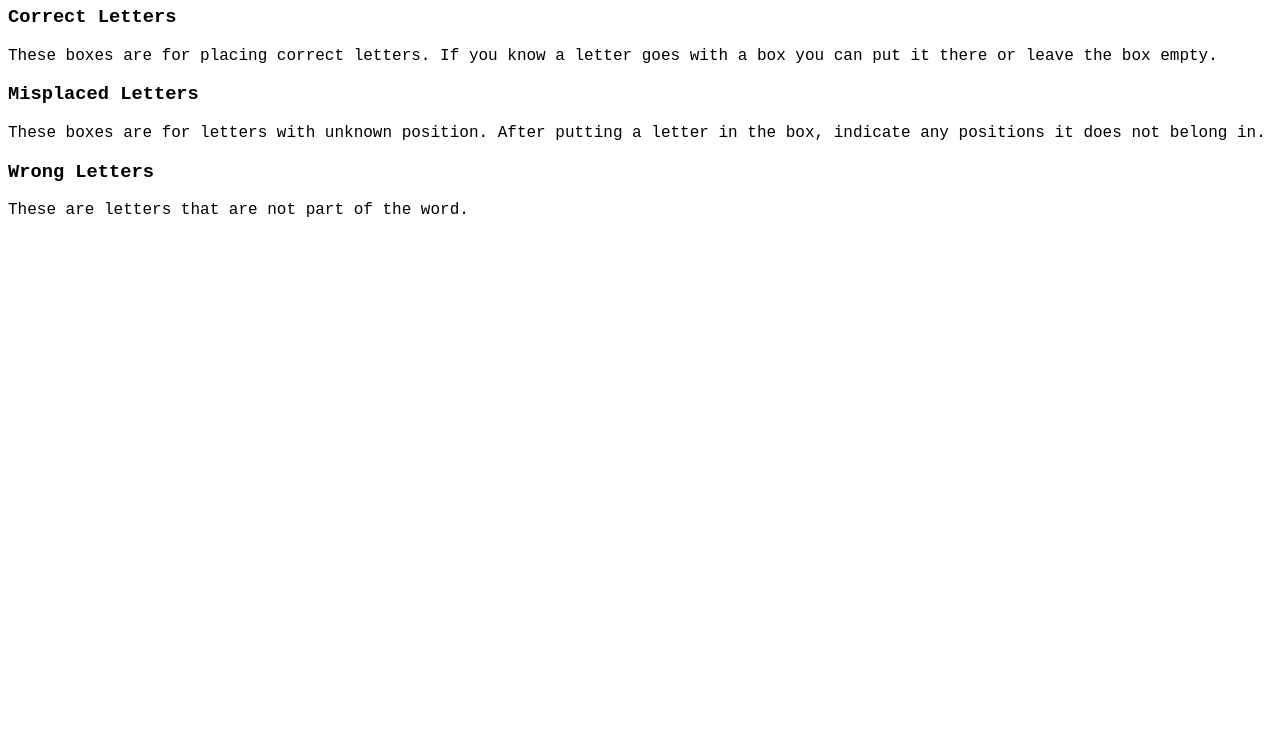
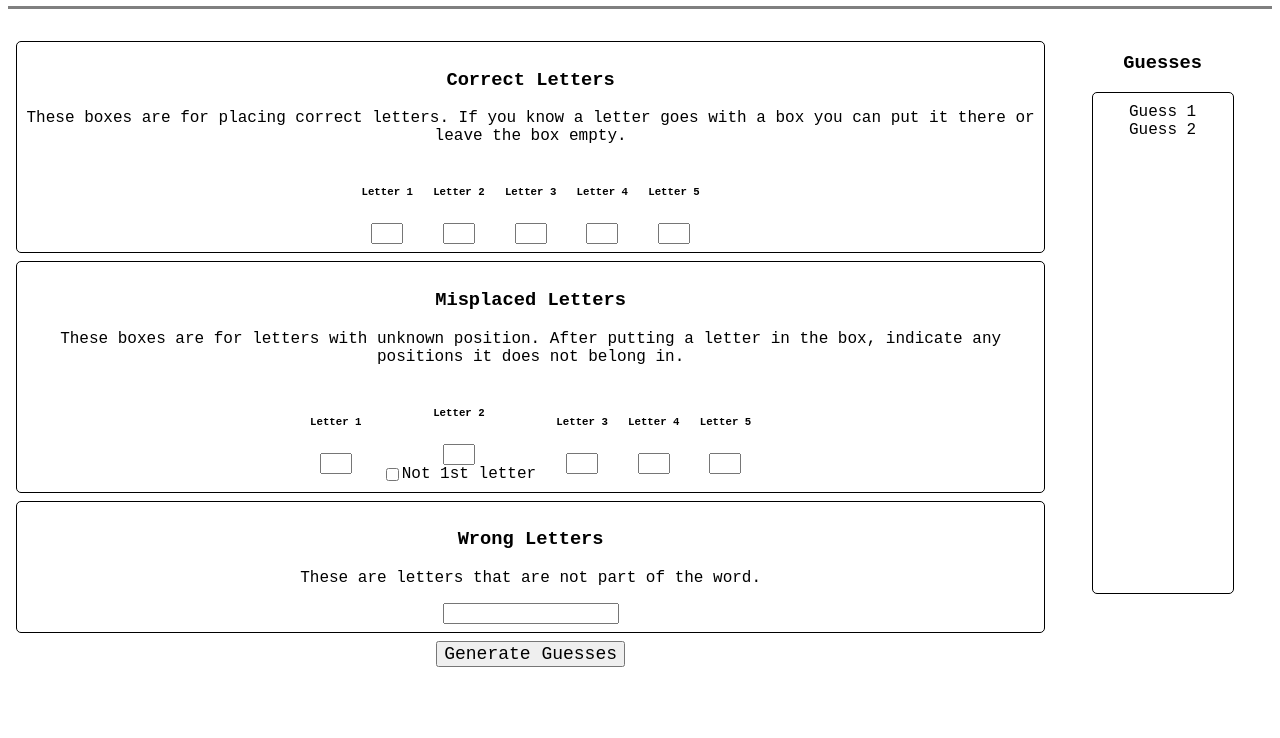
Before and after one commit to jwhaynes/wordle_assistant, a plain HTML site: page index.html in a window 1280 px wide. Shown: the part 74-812 px from the top of the page. Drawn offline with Linux system fonts and the light colour scheme.

Commit message:
acceptable display for desktop

```diff
--- a/index.html
+++ b/index.html
@@ -4,30 +4,96 @@
     <meta charset="UTF-8">
     <meta name="viewport" content="width=device-width, initial-scale=1.0">
     <meta http-equiv="X-UA-Compatible" content="ie=edge">
-    <title>HTML 5 Boilerplate</title>
+    <title>Wordle Assistant</title>
     <link rel="stylesheet" href="style.css">
   </head>
   <body>
     <header>
-        <h1>Wordle Assistant</h1>
+      <h1>Wordle Assistant</h1>
     </header>
-    <section>
-        <div>
+    <section class="flex-row">
+        <div class="content-container">
+          <div class="bordered-input">
             <h3>Correct Letters</h3>
             <p>These boxes are for placing correct letters. If you know a letter goes with a box
-                 you can put it there or leave the box empty.</p>
-        </div>
-        <div>
+                  you can put it there or leave the box empty.</p>
+            <div class="flex-row">
+              <div class="flex-column">
+                <h6>Letter 1</h6>
+                <input type="text" class="letter-box" id="correct-letter-1">
+              </div>
+              <div class="flex-column">
+                <h6>Letter 2</h6>
+                <input type="text" class="letter-box" id="correct-letter-2">
+              </div>
+              <div class="flex-column">
+                <h6>Letter 3</h6>
+                <input type="text" class="letter-box" id="correct-letter-3">
+              </div>
+              <div class="flex-column">
+                <h6>Letter 4</h6>
+                <input type="text" class="letter-box" id="correct-letter-4">
+              </div>
+              <div class="flex-column">
+                <h6>Letter 5</h6>
+                <input type="text" class="letter-box" id="correct-letter-5">
+              </div>
+            </div>
+          </div>
+          <div class="bordered-input">
             <h3>Misplaced Letters</h3>
             <p>These boxes are for letters with unknown position.
                 After putting a letter in the box, indicate any positions it does not belong in.
             </p>
-        </div>
-        <div>
+            <div class="flex-row">
+              <div class="flex-column">
+                <h6>Letter 1</h6>
+                <input type="text" class="letter-box" id="misplaced-letter-1">
+              </div>
+              <div class="flex-column">
+                <h6>Letter 2</h6>
+                <input type="text" class="letter-box" id="misplaced-letter-2">
+                <div class="flex-row" class="check-box-row">
+                  <input type="checkbox" id="misplaced-letter-2-1" name="misplaced-letter-2-1">
+                  <label for="misplaced-letter-2-1">Not 1<su>st</su> letter</label>
+                </div>
+              </div>
+              <div class="flex-column">
+                <h6>Letter 3</h6>
+                <input type="text" class="letter-box" id="misplaced-letter-3">
+              </div>
+              <div class="flex-column">
+                <h6>Letter 4</h6>
+                <input type="text" class="letter-box" id="misplaced-letter-4">
+              </div>
+              <div class="flex-column">
+                <h6>Letter 5</h6>
+                <input type="text" class="letter-box" id="misplaced-letter-5">
+              </div>
+            </div>
+          </div>
+          <div class="bordered-input">
             <h3>Wrong Letters</h3>
             <p>These are letters that are not part of the word.</p>
+            <div class="flex-row">
+              <input type="text" id="wrong-letters">
+            </div>
+          </div>
+          <button id="generate-button">Generate Guesses</button>
+        </div>
+        <div class="content-container">
+          <div class="flex-column">
+            <h3>Guesses</h3>
+            <div id="guesses-box">Guess 1<br>Guess 2</div>
+          </div>
         </div>
     </section>
-	<script src=""></script>
+	<script>
+  const letterBoxes = document.getElementsByClassName("letter-box");
+  for (letterBox of letterBoxes) {
+    letterBox.setAttribute("size", 2)
+    letterBox.setAttribute("maxlength", 1)
+  }
+  </script>
   </body>
 </html>
--- a/style.css
+++ b/style.css
@@ -1,3 +1,66 @@
 * {
     font-family: 'Courier New', Courier, monospace;
 }
+
+.flex-row {
+    display: flex;
+    flex-direction: row;
+    align-content: center;
+    justify-content: center;
+}
+
+.check-box-row {
+    margin-top: 5%;
+    margin-bottom: 5%;
+    font-size: smaller;
+}
+
+.flex-column {
+    display: flex;
+    flex-direction: column;
+    justify-content: center;
+    align-items: center;
+    margin-left: 1%;
+    margin-right: 1%;
+}
+
+.content-container {
+    display: block;
+    margin-bottom: 5%;
+    align-items: center;
+    justify-content: center;
+    text-align: center;
+}
+
+.bordered-input {
+    border: solid 1px black;
+    border-radius: 5px;
+    padding: 1vh;
+    margin: 1vh;
+}
+
+h1,h2,h3,h4,h5,h6,p {
+    text-align: center;
+}
+
+header {
+    border-style: hidden hidden dotted hidden;
+    border-bottom: solid 3px grey;
+    margin-bottom: 3vh;
+}
+
+#guesses-box {
+    border: solid 1px black;
+    margin-left: 3vw;
+    margin-right: 3vw;
+    height: 60vh;
+    width: 15vh;
+    border-radius: 5px;
+    padding: 10px;
+}
+
+#generate-button {
+    font-size: large;
+    margin-left: auto;
+    margin-right: auto;
+}
```
